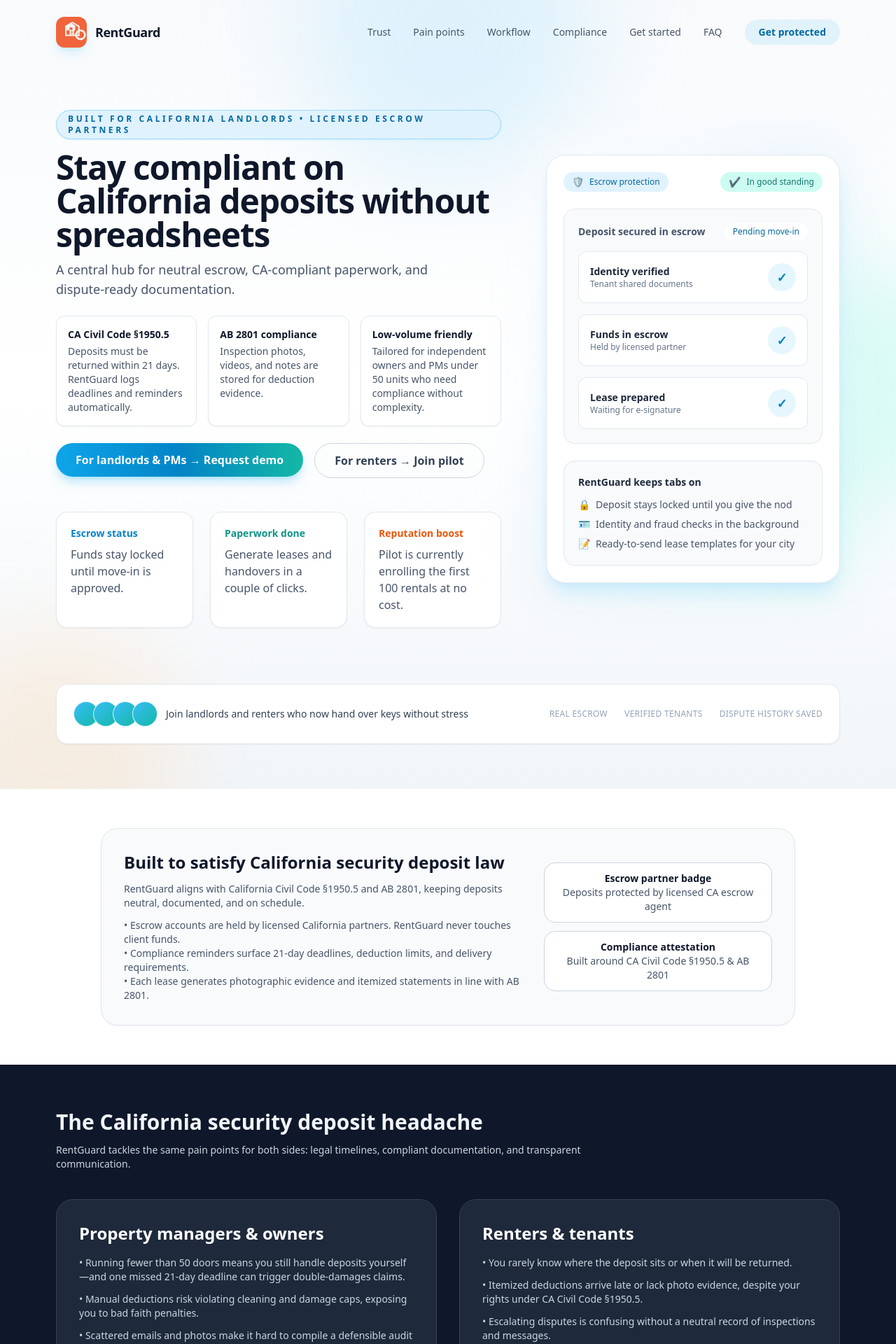
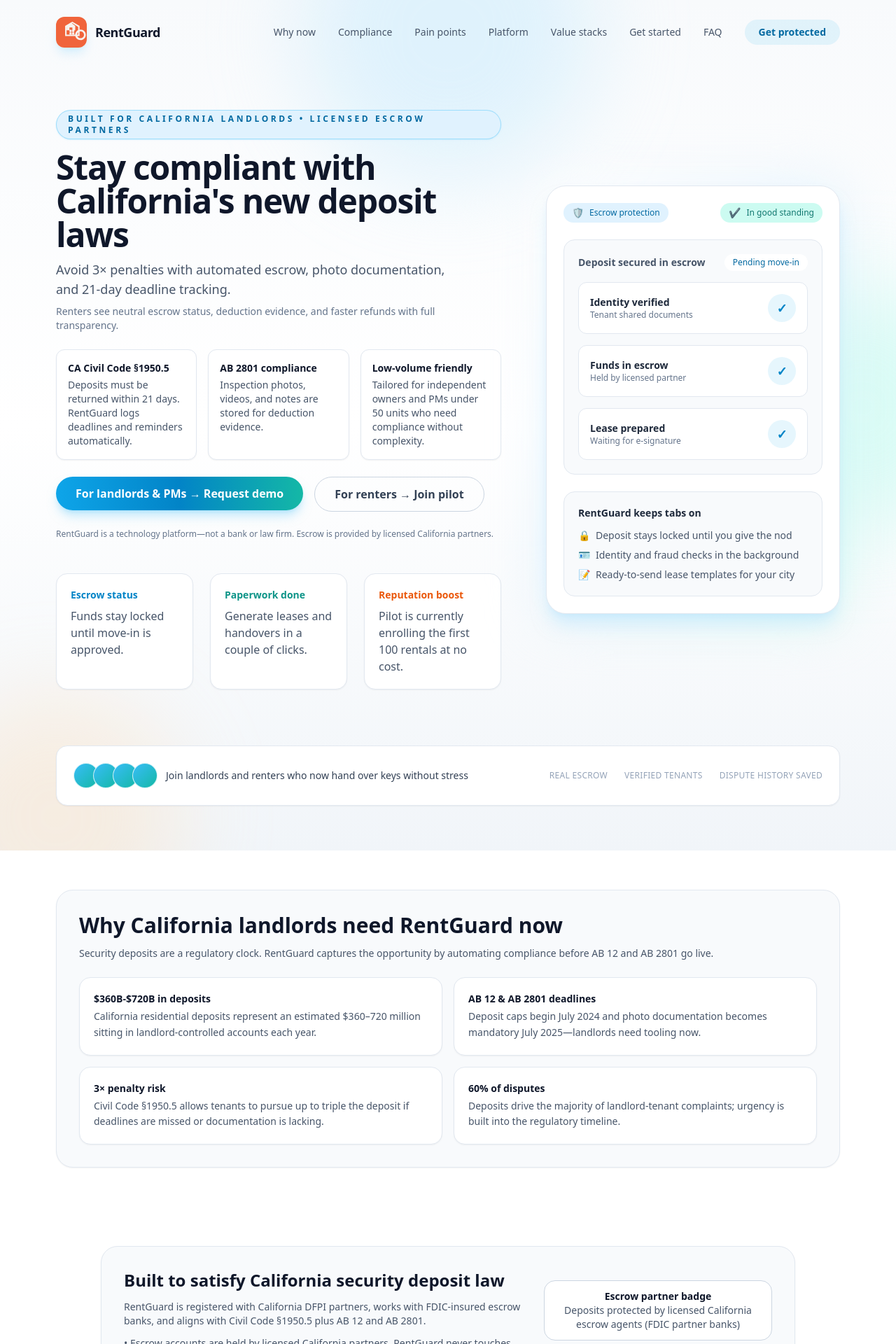
Before and after one commit to Aaronrabanal24/rentguard-landing, a Next.js app: page / in a window 1280 px wide. Shown: the top 1920 px of the page at 70% size. Built offline with nearby package versions, Linux system fonts and the light colour scheme.

Commit message:
new ca laws

```diff
--- /dev/null
+++ b/components/CompetitiveEdge.tsx
@@ -0,0 +1,35 @@
+const DIFFERENTIATORS = [
+  {
+    title: "True escrow, not insurance",
+    detail: "Deposit alternatives like Rhino or Obligo shift risk with insurance. RentGuard keeps deposits in licensed escrow so funds remain neutral and compliant.",
+  },
+  {
+    title: "Compliance automation",
+    detail: "21-day deadline reminders, CA deduction caps, AB 2801 photo rules, and audit-ready exports happen automatically.",
+  },
+  {
+    title: "Built for small portfolios",
+    detail: "Under 50 units? You still need defensible escrow workflows without adding staff or extra software.",
+  },
+];
+
+export default function CompetitiveEdge() {
+  return (
+    <section className="bg-slate-900 py-16 text-slate-100" id="edge">
+      <div className="mx-auto max-w-5xl px-4">
+        <h2 className="text-3xl font-semibold">Why RentGuard is different from deposit alternatives</h2>
+        <p className="mt-3 text-sm text-slate-300">
+          Insurance-style products shift liability to tenants. RentGuard keeps deposits neutral, compliant, and transparent for both parties.
+        </p>
+        <div className="mt-8 grid gap-6 md:grid-cols-3">
+          {DIFFERENTIATORS.map((item) => (
+            <div key={item.title} className="rounded-2xl border border-slate-700 bg-slate-800 p-6 shadow-sm">
+              <h3 className="text-base font-semibold text-white">{item.title}</h3>
+              <p className="mt-2 text-sm text-slate-300">{item.detail}</p>
+            </div>
+          ))}
+        </div>
+      </div>
+    </section>
+  );
+}
--- a/components/ConversionBlocks.tsx
+++ b/components/ConversionBlocks.tsx
@@ -22,7 +22,8 @@ export default function ConversionBlocks() {
           >
             Download playbook (email required)
           </button>
-          <div id="manager-form" className="mt-6">
+          <div id="manager-form" className="mt-6 space-y-3">
+            <p className="text-xs font-semibold uppercase tracking-[0.3em] text-slate-500">Step 1 of 3</p>
             <WaitlistForm defaultRole="landlord" lockRole source="manager_demo" ctaLabel="Request demo" />
           </div>
         </div>
@@ -44,7 +45,8 @@ export default function ConversionBlocks() {
           >
             Get the checklist (email required)
           </button>
-          <div id="renter-form" className="mt-6">
+          <div id="renter-form" className="mt-6 space-y-3">
+            <p className="text-xs font-semibold uppercase tracking-[0.3em] text-slate-500">Step 1 of 3</p>
             <WaitlistForm defaultRole="renter" lockRole source="renter_enroll" ctaLabel="Join pilot" />
           </div>
         </div>
--- a/components/Hero.tsx
+++ b/components/Hero.tsx
@@ -1,28 +1,14 @@
 import Image from "next/image";
-import { useState, useEffect } from "react";
+import { useEffect } from "react";
 import { track } from "../lib/track";
 
-const HEADLINE_VARIANTS: Record<"A" | "B" | "C", string> = {
-  A: "California landlords: secure every deposit with neutral escrow",
-  B: "Cut deposit disputes with licensed California escrow",
-  C: "Stay compliant on California deposits without spreadsheets",
-};
-
-const SUBHEADLINE_VARIANTS: Record<"A" | "B" | "C", string> = {
-  A: "Hold tenant funds in licensed escrow, automate CA-compliant leases, and ship audit-ready records from one dashboard.",
-  B: "RentGuard tracks the 21-day clock, prepares itemized deductions, and stores inspection photos for every unit.",
-  C: "A central hub for neutral escrow, CA-compliant paperwork, and dispute-ready documentation." ,
-};
+const HEADLINE = "Stay compliant with California's new deposit laws";
+const SUB_HEADLINE_MANAGER = "Avoid 3× penalties with automated escrow, photo documentation, and 21-day deadline tracking.";
+const SUB_HEADLINE_RENTER = "Renters see neutral escrow status, deduction evidence, and faster refunds with full transparency.";
 
 export default function Hero() {
-  const [variant, setVariant] = useState<"A" | "B" | "C">("A");
-
   useEffect(() => {
-    const variants = ["A", "B", "C"] as const;
-    const selectedVariant = variants[Math.floor(Math.random() * variants.length)];
-    setVariant(selectedVariant);
-    track("headline_variant_shown", { variant: selectedVariant });
-    track("view_hero", { variant: selectedVariant });
+    track("view_hero", { focus: "landlord" });
   }, []);
 
   return (
@@ -47,17 +33,20 @@ export default function Hero() {
             <span className="text-lg font-semibold tracking-tight text-slate-900">RentGuard</span>
           </div>
           <nav className="hidden items-center gap-8 text-sm font-medium text-slate-600 md:flex">
+            <a href="#market" className="transition-colors hover:text-slate-900">
+              Why now
+            </a>
             <a href="#trust" className="transition-colors hover:text-slate-900">
-              Trust
+              Compliance
             </a>
             <a href="#problems" className="transition-colors hover:text-slate-900">
               Pain points
             </a>
-            <a href="#how-it-works" className="transition-colors hover:text-slate-900">
-              Workflow
+            <a href="#platform" className="transition-colors hover:text-slate-900">
+              Platform
             </a>
-            <a href="#legal" className="transition-colors hover:text-slate-900">
-              Compliance
+            <a href="#value-stacks" className="transition-colors hover:text-slate-900">
+              Value stacks
             </a>
             <a href="#conversion" className="transition-colors hover:text-slate-900">
               Get started
@@ -83,9 +72,10 @@ export default function Hero() {
               Built for California landlords • Licensed escrow partners
             </span>
             <h1 className="mb-3 text-4xl font-semibold tracking-tight text-slate-900 sm:text-5xl">
-              {HEADLINE_VARIANTS[variant]}
+              {HEADLINE}
             </h1>
-            <p className="mb-6 max-w-xl text-base text-slate-600 sm:text-lg">{SUBHEADLINE_VARIANTS[variant]}</p>
+            <p className="mb-2 max-w-xl text-base text-slate-600 sm:text-lg">{SUB_HEADLINE_MANAGER}</p>
+            <p className="mb-6 max-w-xl text-sm text-slate-500">{SUB_HEADLINE_RENTER}</p>
 
             <div className="mb-6 grid gap-4 text-sm text-slate-600 sm:grid-cols-3">
               <div className="rounded-xl border border-slate-200 bg-white p-4 shadow-sm">
@@ -122,6 +112,10 @@ export default function Hero() {
                 For renters → Join pilot
               </button>
             </div>
+
+            <p className="mt-6 text-xs text-slate-500">
+              RentGuard is a technology platform—not a bank or law firm. Escrow is provided by licensed California partners.
+            </p>
 
             <div className="mt-12 grid gap-6 text-left sm:grid-cols-3">
               <div className="rounded-2xl border border-slate-200 bg-white p-5 shadow-sm">
--- /dev/null
+++ b/components/MarketOpportunity.tsx
@@ -0,0 +1,41 @@
+const POINTS = [
+  {
+    title: "$360B-$720B in deposits",
+    detail: "California residential deposits represent an estimated $360–720 million sitting in landlord-controlled accounts each year.",
+  },
+  {
+    title: "AB 12 & AB 2801 deadlines",
+    detail: "Deposit caps begin July 2024 and photo documentation becomes mandatory July 2025—landlords need tooling now.",
+  },
+  {
+    title: "3× penalty risk",
+    detail: "Civil Code §1950.5 allows tenants to pursue up to triple the deposit if deadlines are missed or documentation is lacking.",
+  },
+  {
+    title: "60% of disputes",
+    detail: "Deposits drive the majority of landlord-tenant complaints; urgency is built into the regulatory timeline.",
+  },
+];
+
+export default function MarketOpportunity() {
+  return (
+    <section className="bg-white py-14" id="market">
+      <div className="mx-auto max-w-6xl px-4">
+        <div className="rounded-3xl border border-slate-200 bg-slate-50 p-8 shadow-sm">
+          <h2 className="text-3xl font-semibold text-slate-900">Why California landlords need RentGuard now</h2>
+          <p className="mt-3 text-sm text-slate-600">
+            Security deposits are a regulatory clock. RentGuard captures the opportunity by automating compliance before AB 12 and AB 2801 go live.
+          </p>
+          <div className="mt-6 grid gap-4 sm:grid-cols-2">
+            {POINTS.map((point) => (
+              <div key={point.title} className="rounded-2xl border border-slate-200 bg-white p-5 text-sm text-slate-600 shadow-sm">
+                <p className="font-semibold text-slate-900">{point.title}</p>
+                <p className="mt-1 leading-relaxed">{point.detail}</p>
+              </div>
+            ))}
+          </div>
+        </div>
+      </div>
+    </section>
+  );
+}
--- a/components/ProblemPain.tsx
+++ b/components/ProblemPain.tsx
@@ -1,12 +1,12 @@
 const MANAGER_PAIN = [
   "Running fewer than 50 doors means you still handle deposits yourself—and one missed 21-day deadline can trigger double-damages claims.",
-  "Manual deductions risk violating cleaning and damage caps, exposing you to bad faith penalties.",
+  "Deposit caps from AB 12 and deduction limits demand constant vigilance or you risk bad-faith penalties.",
   "Scattered emails and photos make it hard to compile a defensible audit trail when challenged."
 ];
 
 const RENTER_PAIN = [
   "You rarely know where the deposit sits or when it will be returned.",
-  "Itemized deductions arrive late or lack photo evidence, despite your rights under CA Civil Code §1950.5.",
+  "Itemized deductions arrive late or lack photo evidence, even though AB 2801 requires documentation.",
   "Escalating disputes is confusing without a neutral record of inspections and messages."
 ];
 
--- a/components/TrustSignals.tsx
+++ b/components/TrustSignals.tsx
@@ -6,7 +6,7 @@ export default function TrustSignals() {
           <div className="space-y-3 max-w-xl">
             <h2 className="text-2xl font-semibold text-slate-900">Built to satisfy California security deposit law</h2>
             <p className="text-sm text-slate-600">
-              RentGuard aligns with California Civil Code §1950.5 and AB 2801, keeping deposits neutral, documented, and on schedule.
+              RentGuard is registered with California DFPI partners, works with FDIC-insured escrow banks, and aligns with Civil Code §1950.5 plus AB 12 and AB 2801.
             </p>
             <ul className="text-sm text-slate-600">
               <li>• Escrow accounts are held by licensed California partners. RentGuard never touches client funds.</li>
@@ -17,11 +17,11 @@ export default function TrustSignals() {
           <div className="space-y-3 text-sm text-slate-600">
             <div className="rounded-2xl border border-slate-300 bg-white px-4 py-3 text-center">
               <p className="font-semibold text-slate-900">Escrow partner badge</p>
-              <p>Deposits protected by licensed CA escrow agent</p>
+              <p>Deposits protected by licensed California escrow agents (FDIC partner banks)</p>
             </div>
             <div className="rounded-2xl border border-slate-300 bg-white px-4 py-3 text-center">
               <p className="font-semibold text-slate-900">Compliance attestation</p>
-              <p>Built around CA Civil Code §1950.5 & AB 2801</p>
+              <p>Built around Civil Code §1950.5, AB 12, and AB 2801 requirements</p>
             </div>
           </div>
         </div>
--- a/components/ValueAndForm.tsx
+++ b/components/ValueAndForm.tsx
@@ -136,7 +136,7 @@ export default function ValueAndForm() {
   const content = PERSONA_CONTENT[activeTab];
 
   return (
-    <section className="bg-white py-20" id="how-it-works">
+    <section className="bg-white py-20" id="platform">
       <div className="mx-auto max-w-6xl px-4">
         <div className="text-center">
           <span className="inline-flex items-center gap-2 rounded-full border border-slate-200 bg-slate-50 px-4 py-1 text-xs font-semibold uppercase tracking-[0.3em] text-slate-500">
--- a/pages/index.tsx
+++ b/pages/index.tsx
@@ -1,8 +1,10 @@
 import Hero from "../components/Hero";
+import MarketOpportunity from "../components/MarketOpportunity";
 import TrustSignals from "../components/TrustSignals";
 import ProblemPain from "../components/ProblemPain";
 import ValueAndForm from "../components/ValueAndForm";
 import LegalCompliance from "../components/LegalCompliance";
+import CompetitiveEdge from "../components/CompetitiveEdge";
 import SocialProof from "../components/SocialProof";
 import ConversionBlocks from "../components/ConversionBlocks";
 import FAQSchema from "../components/FAQSchema";
@@ -11,10 +13,12 @@ export default function Home() {
   return (
     <div className="min-h-screen">
       <Hero />
+      <MarketOpportunity />
       <TrustSignals />
       <ProblemPain />
       <ValueAndForm />
       <LegalCompliance />
+      <CompetitiveEdge />
       <SocialProof />
       <ConversionBlocks />
       <FAQSchema />
@@ -45,23 +49,23 @@ export default function Home() {
               <h4 className="text-sm font-semibold uppercase tracking-widest text-slate-300">Product</h4>
               <ul className="mt-4 space-y-3 text-sm text-slate-400">
                 <li>
-                  <a href="#how-it-works" className="transition hover:text-white">
-                    How it works
+                  <a href="#market" className="transition hover:text-white">
+                    Why now
                   </a>
                 </li>
                 <li>
-                  <a href="#signup" className="transition hover:text-white">
-                    Join waitlist
+                  <a href="#platform" className="transition hover:text-white">
+                    Platform
                   </a>
                 </li>
                 <li>
-                  <a href="#pricing" className="transition hover:text-white">
-                    Pricing
+                  <a href="#value-stacks" className="transition hover:text-white">
+                    Value stacks
                   </a>
                 </li>
                 <li>
-                  <a href="#faq" className="transition hover:text-white">
-                    FAQs
+                  <a href="#conversion" className="transition hover:text-white">
+                    Get started
                   </a>
                 </li>
               </ul>
```
Also changed, not shown: components/SocialProof.tsx (+8 -8 lines).
